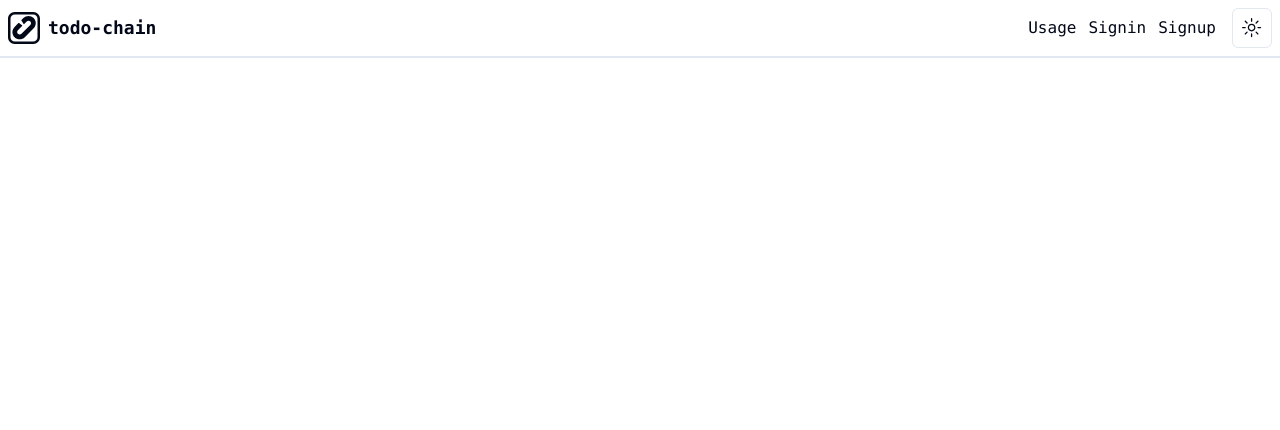
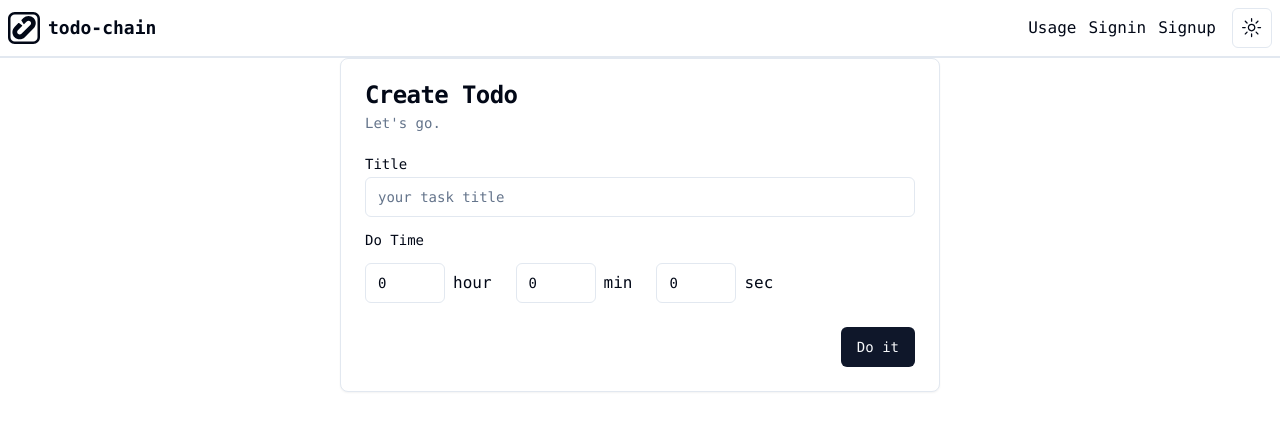
Before and after one commit to snd-primary/todoapp-serveraction, a Next.js app: page / in a window 1280 px wide. Shown: the top 430 px of the page. Built offline with nearby package versions, Linux system fonts and the light colour scheme.

Commit message:
TodoCard コンポーネント追加

```diff
--- a/package.json
+++ b/package.json
@@ -14,6 +14,7 @@
     "@radix-ui/react-dropdown-menu": "^2.0.6",
     "@radix-ui/react-icons": "^1.3.0",
     "@radix-ui/react-label": "^2.0.2",
+    "@radix-ui/react-select": "^2.0.0",
     "@radix-ui/react-slot": "^1.0.2",
     "@radix-ui/react-toggle": "^1.0.3",
     "add": "^2.0.6",
--- /dev/null
+++ b/src/app/components/TodoCard.tsx
@@ -0,0 +1,80 @@
+import React from "react";
+import { Button } from "@/components/ui/button";
+import {
+  Card,
+  CardContent,
+  CardDescription,
+  CardFooter,
+  CardHeader,
+  CardTitle,
+} from "@/components/ui/card";
+import { Input } from "@/components/ui/input";
+import { Label } from "@/components/ui/label";
+import {
+  Select,
+  SelectContent,
+  SelectItem,
+  SelectTrigger,
+  SelectValue,
+} from "@/components/ui/select";
+
+function TodoCard() {
+  return (
+    <Card className="w-[600px]">
+      <CardHeader>
+        <CardTitle>Create Todo</CardTitle>
+        <CardDescription>Let's go.</CardDescription>
+      </CardHeader>
+      <CardContent>
+        <form>
+          <div className="grid w-full items-center gap-4">
+            <div className="flex flex-col space-y-1.5">
+              <Label htmlFor="name">Title</Label>
+              <Input id="name" placeholder="your task title" />
+            </div>
+            <div className="flex flex-col space-y-4">
+              <Label htmlFor="dotime">Do Time</Label>
+              <div className="flex items-center gap-6">
+                <div className="flex items-baseline gap-2">
+                  <Input
+                    id="dotime"
+                    type="number"
+                    placeholder="0~24"
+                    className="w-[80px]"
+                    defaultValue={0}
+                  />
+                  <span>hour</span>
+                </div>
+                <div className="flex items-baseline gap-2">
+                  <Input
+                    id="dotime"
+                    type="number"
+                    placeholder="0~59"
+                    className="w-[80px]"
+                    defaultValue={0}
+                  />
+                  <span>min</span>
+                </div>
+                <div className="flex items-baseline gap-2">
+                  <Input
+                    id="dotime"
+                    type="number"
+                    placeholder="0~59"
+                    className="w-[80px]"
+                    defaultValue={0}
+                  />
+                  <span>sec</span>
+                </div>
+              </div>
+            </div>
+          </div>
+        </form>
+      </CardContent>
+      <CardFooter className="flex  flex-row-reverse">
+        {/* <Button variant="outline">Cancel</Button> */}
+        <Button>Do it</Button>
+      </CardFooter>
+    </Card>
+  );
+}
+export default TodoCard;
--- a/src/app/page.tsx
+++ b/src/app/page.tsx
@@ -1,6 +1,11 @@
 "use client";
 import React, { useState } from "react";
+import TodoCard from "./components/TodoCard";
 
 export default function Home() {
-  return <main></main>;
+  return (
+    <main className="w-full h-full grid place-content-center place-items-center">
+      <TodoCard />
+    </main>
+  );
 }
--- /dev/null
+++ b/src/components/ui/select.tsx
@@ -0,0 +1,121 @@
+"use client"
+
+import * as React from "react"
+import * as SelectPrimitive from "@radix-ui/react-select"
+import { Check, ChevronDown } from "lucide-react"
+
+import { cn } from "@/lib/utils"
+
+const Select = SelectPrimitive.Root
+
+const SelectGroup = SelectPrimitive.Group
+
+const SelectValue = SelectPrimitive.Value
+
+const SelectTrigger = React.forwardRef<
+  React.ElementRef<typeof SelectPrimitive.Trigger>,
+  React.ComponentPropsWithoutRef<typeof SelectPrimitive.Trigger>
+>(({ className, children, ...props }, ref) => (
+  <SelectPrimitive.Trigger
+    ref={ref}
+    className={cn(
+      "flex h-10 w-full items-center justify-between rounded-md border border-input bg-background px-3 py-2 text-sm ring-offset-background placeholder:text-muted-foreground focus:outline-none focus:ring-2 focus:ring-ring focus:ring-offset-2 disabled:cursor-not-allowed disabled:opacity-50",
+      className
+    )}
+    {...props}
+  >
+    {children}
+    <SelectPrimitive.Icon asChild>
+      <ChevronDown className="h-4 w-4 opacity-50" />
+    </SelectPrimitive.Icon>
+  </SelectPrimitive.Trigger>
+))
+SelectTrigger.displayName = SelectPrimitive.Trigger.displayName
+
+const SelectContent = React.forwardRef<
+  React.ElementRef<typeof SelectPrimitive.Content>,
+  React.ComponentPropsWithoutRef<typeof SelectPrimitive.Content>
+>(({ className, children, position = "popper", ...props }, ref) => (
+  <SelectPrimitive.Portal>
+    <SelectPrimitive.Content
+      ref={ref}
+      className={cn(
+        "relative z-50 min-w-[8rem] overflow-hidden rounded-md border bg-popover text-popover-foreground shadow-md data-[state=open]:animate-in data-[state=closed]:animate-out data-[state=closed]:fade-out-0 data-[state=open]:fade-in-0 data-[state=closed]:zoom-out-95 data-[state=open]:zoom-in-95 data-[side=bottom]:slide-in-from-top-2 data-[side=left]:slide-in-from-right-2 data-[side=right]:slide-in-from-left-2 data-[side=top]:slide-in-from-bottom-2",
+        position === "popper" &&
+          "data-[side=bottom]:translate-y-1 data-[side=left]:-translate-x-1 data-[side=right]:translate-x-1 data-[side=top]:-translate-y-1",
+        className
+      )}
+      position={position}
+      {...props}
+    >
+      <SelectPrimitive.Viewport
+        className={cn(
+          "p-1",
+          position === "popper" &&
+            "h-[var(--radix-select-trigger-height)] w-full min-w-[var(--radix-select-trigger-width)]"
+        )}
+      >
+        {children}
+      </SelectPrimitive.Viewport>
+    </SelectPrimitive.Content>
+  </SelectPrimitive.Portal>
+))
+SelectContent.displayName = SelectPrimitive.Content.displayName
+
+const SelectLabel = React.forwardRef<
+  React.ElementRef<typeof SelectPrimitive.Label>,
+  React.ComponentPropsWithoutRef<typeof SelectPrimitive.Label>
+>(({ className, ...props }, ref) => (
+  <SelectPrimitive.Label
+    ref={ref}
+    className={cn("py-1.5 pl-8 pr-2 text-sm font-semibold", className)}
+    {...props}
+  />
+))
+SelectLabel.displayName = SelectPrimitive.Label.displayName
+
+const SelectItem = React.forwardRef<
+  React.ElementRef<typeof SelectPrimitive.Item>,
+  React.ComponentPropsWithoutRef<typeof SelectPrimitive.Item>
+>(({ className, children, ...props }, ref) => (
+  <SelectPrimitive.Item
+    ref={ref}
+    className={cn(
+      "relative flex w-full cursor-default select-none items-center rounded-sm py-1.5 pl-8 pr-2 text-sm outline-none focus:bg-accent focus:text-accent-foreground data-[disabled]:pointer-events-none data-[disabled]:opacity-50",
+      className
+    )}
+    {...props}
+  >
+    <span className="absolute left-2 flex h-3.5 w-3.5 items-center justify-center">
+      <SelectPrimitive.ItemIndicator>
+        <Check className="h-4 w-4" />
+      </SelectPrimitive.ItemIndicator>
+    </span>
+
+    <SelectPrimitive.ItemText>{children}</SelectPrimitive.ItemText>
+  </SelectPrimitive.Item>
+))
+SelectItem.displayName = SelectPrimitive.Item.displayName
+
+const SelectSeparator = React.forwardRef<
+  React.ElementRef<typeof SelectPrimitive.Separator>,
+  React.ComponentPropsWithoutRef<typeof SelectPrimitive.Separator>
+>(({ className, ...props }, ref) => (
+  <SelectPrimitive.Separator
+    ref={ref}
+    className={cn("-mx-1 my-1 h-px bg-muted", className)}
+    {...props}
+  />
+))
+SelectSeparator.displayName = SelectPrimitive.Separator.displayName
+
+export {
+  Select,
+  SelectGroup,
+  SelectValue,
+  SelectTrigger,
+  SelectContent,
+  SelectLabel,
+  SelectItem,
+  SelectSeparator,
+}
```
Also changed, not shown: 1 other file (tests, documents, lock files or other folders).
